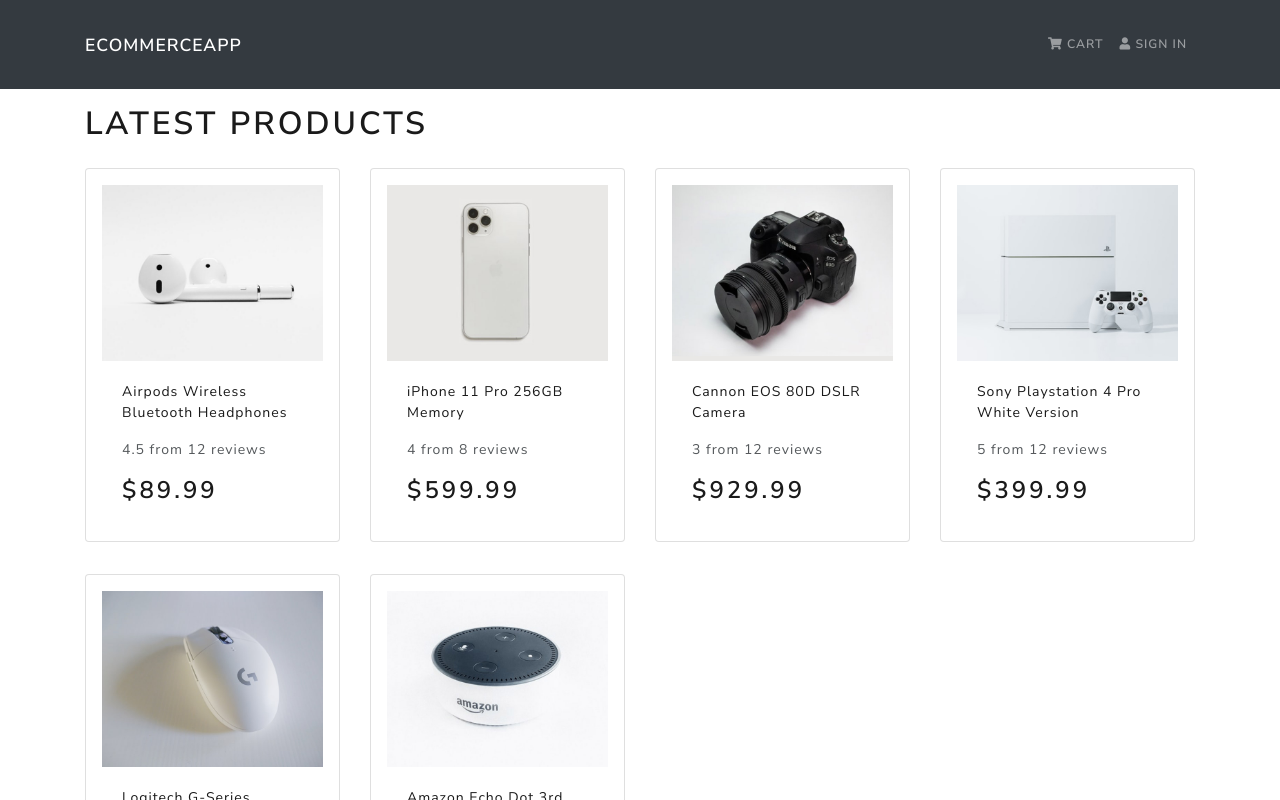
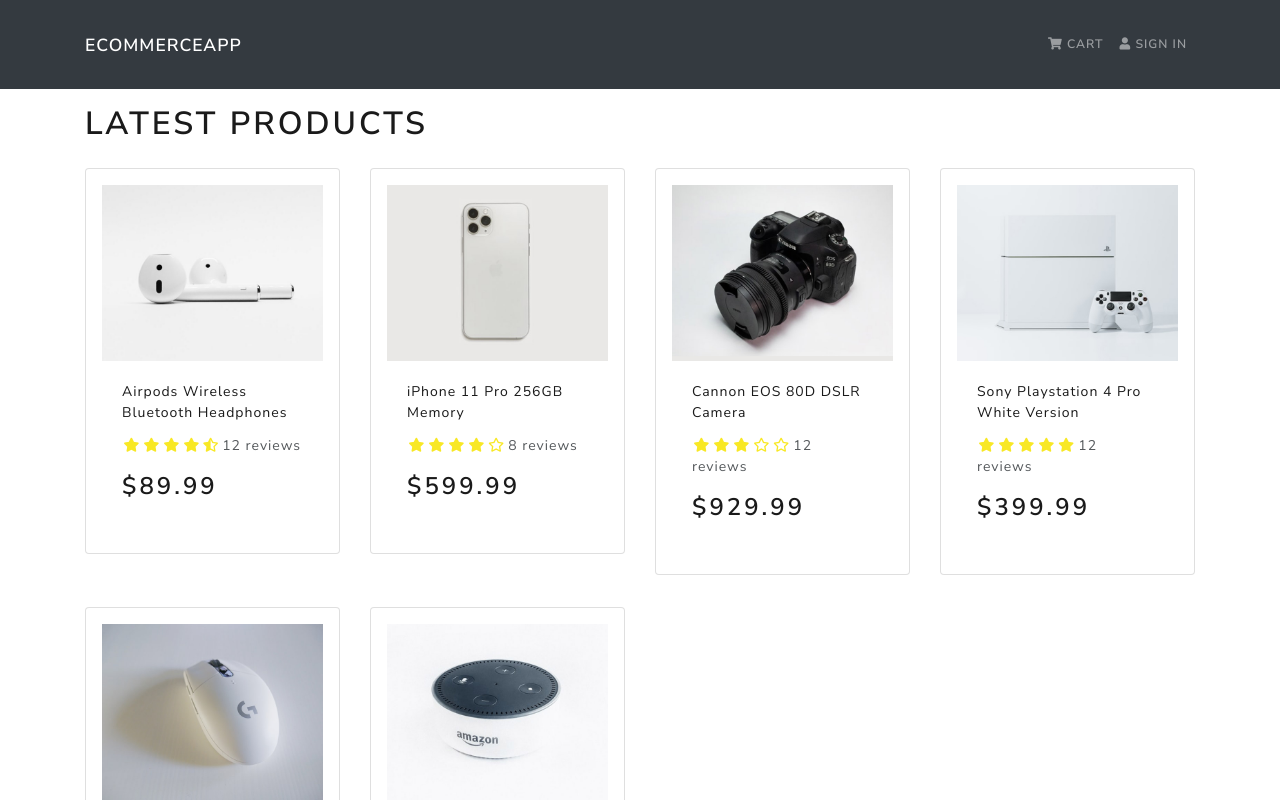
Before and after one commit to timManas/MERN_eCommerceApp, a React (Create React App) app in the folder frontend/: page / in a window 1280 px wide. Shown: the top 800 px of the page. Built offline with nearby package versions, Linux system fonts and the light colour scheme.

Commit message:
Ratings Component'

```diff
--- a/frontend/src/components/Product.js
+++ b/frontend/src/components/Product.js
@@ -1,5 +1,6 @@
 import React from 'react'
 import { Card } from 'react-bootstrap'
+import Rating from './Rating'
 
 const Product = ({ product }) => {
   return (
@@ -16,9 +17,10 @@ const Product = ({ product }) => {
         </a>
 
         <Card.Text as='div'>
-          <div className='my-3'>
-            {product.rating} from {product.numReviews} reviews
-          </div>
+          <Rating
+            value={product.rating}
+            text={`${product.numReviews} reviews`}
+          />
         </Card.Text>
 
         <Card.Text as='h3'>${product.price}</Card.Text>
--- /dev/null
+++ b/frontend/src/components/Rating.js
@@ -0,0 +1,85 @@
+import React from 'react'
+import PropTypes from 'prop-types'
+
+const Rating = ({ value, text, color }) => {
+  return (
+    <div className='rating'>
+      <span>
+        <i
+          style={{ color }}
+          className={
+            value >= 1
+              ? 'fas fa-star'
+              : value >= 0.5
+              ? 'fas fa-star-half-alt'
+              : 'far fa-star'
+          }
+        ></i>
+      </span>
+      <span>
+        <i
+          style={{ color }}
+          className={
+            value >= 2
+              ? 'fas fa-star'
+              : value >= 1.5
+              ? 'fas fa-star-half-alt'
+              : 'far fa-star'
+          }
+        ></i>
+      </span>
+      <span>
+        <i
+          style={{ color }}
+          className={
+            value >= 3
+              ? 'fas fa-star'
+              : value >= 2.5
+              ? 'fas fa-star-half-alt'
+              : 'far fa-star'
+          }
+        ></i>
+      </span>
+      <span>
+        <i
+          style={{ color }}
+          className={
+            value >= 4
+              ? 'fas fa-star'
+              : value >= 3.5
+              ? 'fas fa-star-half-alt'
+              : 'far fa-star'
+          }
+        ></i>
+      </span>
+      <span>
+        <i
+          style={{ color }}
+          className={
+            value >= 5
+              ? 'fas fa-star'
+              : value >= 4.5
+              ? 'fas fa-star-half-alt'
+              : 'far fa-star'
+          }
+        ></i>
+      </span>
+
+      <span>{text ? text : ''}</span>
+    </div>
+  )
+}
+
+// Note: This is default properties
+Rating.defaultProps = {
+  color: '#f8e825',
+}
+
+// This will type check your properties
+Rating.propTypes = {
+  value: PropTypes.number.isRequired,
+  text: PropTypes.string.isRequired,
+  color: PropTypes.string,
+}
+
+export default Rating
--- a/frontend/src/index.css
+++ b/frontend/src/index.css
@@ -1,3 +1,10 @@
 main {
   min-height: 80vh;
 }
+
+h3 {
+  padding: 1rem 0;
+}
+.rating span {
+  margin: 0.1rem;
+}
--- a/frontend/src/screens/HomeScreen.js
+++ b/frontend/src/screens/HomeScreen.js
@@ -9,7 +9,7 @@ const HomeScreen = () => {
       <h1>Latest Products</h1>
       <Row>
         {products.map((product) => (
-          <Col sm={12} md={6} lg={4} xl={3}>
+          <Col key={product._id} sm={12} md={6} lg={4} xl={3}>
             <Product product={product} />
           </Col>
         ))}
```
Also changed, not shown: 1 other file (tests, documents, lock files or other folders).
